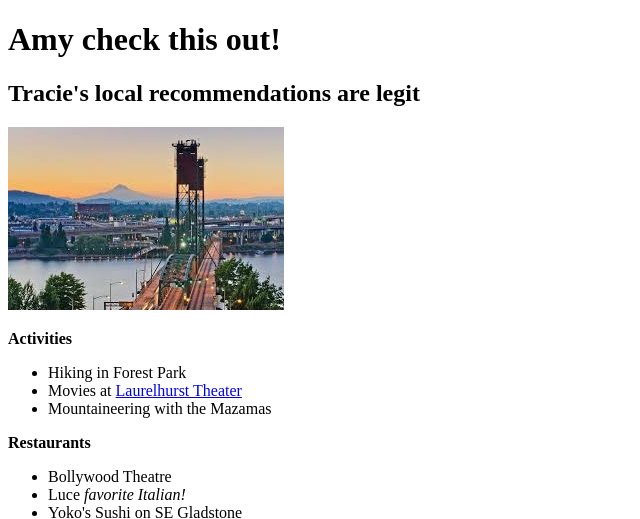
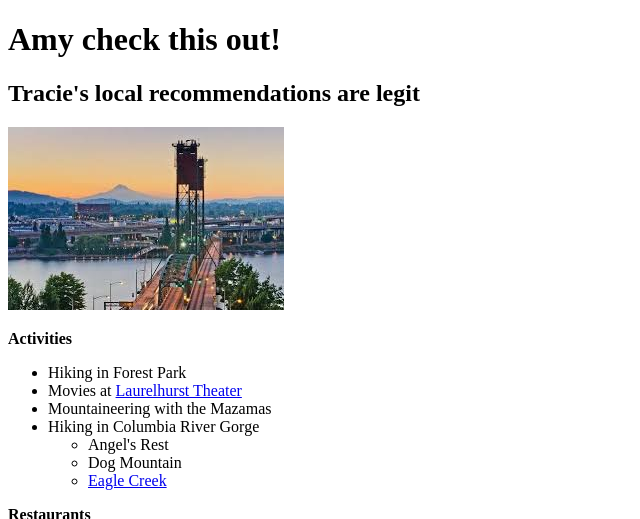
Before and after one commit to LinaShadrach/hotspots, a plain HTML site: page hotspots.html in a window 1280 px wide. Shown: the top 519 px of the page, without its empty margins (0-640 px from the left). Drawn offline with Linux system fonts and the light colour scheme.

Commit message:
added second list within list of hikes

```diff
--- a/hotspots.html
+++ b/hotspots.html
@@ -12,6 +12,12 @@
         <li>Hiking in Forest Park</li>
         <li>Movies at <a href="http://www.laurelhursttheater.com/">Laurelhurst Theater</a></li>
         <li>Mountaineering with the Mazamas</li>
+        <li>Hiking in Columbia River Gorge</li>
+          <ul>
+            <li>Angel's Rest</li>
+            <li>Dog Mountain</li>
+            <li><a href="http://www.oregonhikers.org/field_guide/Eagle_Creek_Trailhead">Eagle Creek</a></li>
+          </ul>
       </ul>
     <p><strong>Restaurants</strong></p>
       <ul>
```
